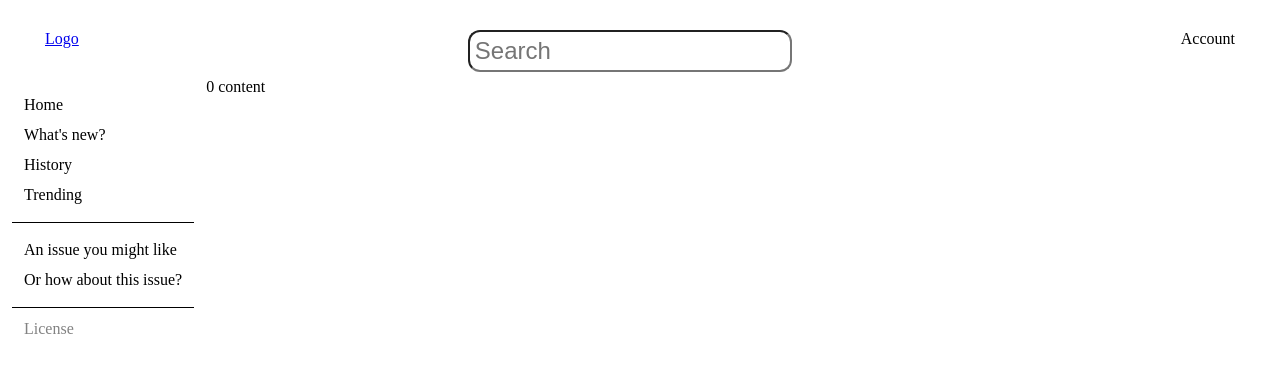
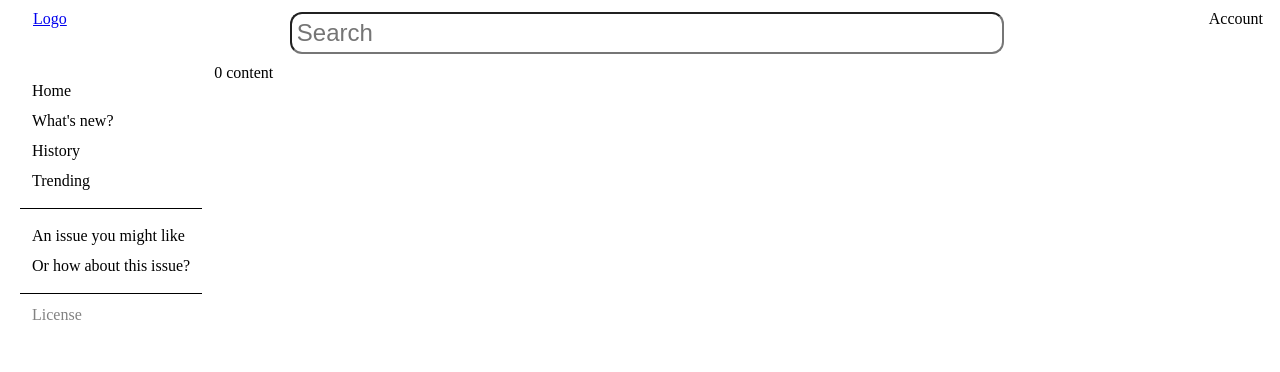
Before and after one commit to jbearer/bill-tracker, a React (Create React App) app in the folder clients/browser/: page / in a window 1280 px wide. Shown: the top 372 px of the page. Built offline with nearby package versions, Linux system fonts and the light colour scheme.

Commit message:
Clean up layout and fix scrolling

```diff
--- a/clients/browser/package.json
+++ b/clients/browser/package.json
@@ -12,6 +12,7 @@
     "@types/react-dom": "^18.0.11",
     "@types/react-router": "^5.1.20",
     "@types/react-router-dom": "^5.3.3",
+    "jss-plugin-extend": "^10.10.0",
     "react": "^18.2.0",
     "react-dom": "^18.2.0",
     "react-jss": "^10.10.0",
--- /dev/null
+++ b/clients/browser/public/index.css
@@ -0,0 +1,6 @@
+body {
+    /* Always show scroll bars so that the width of the page is the same on pages with scrolling
+       content and pages without. This prevents a resizing of full-width elements like the navbar
+       when switching between pages. */
+    overflow: scroll;
+}
--- a/clients/browser/public/index.html
+++ b/clients/browser/public/index.html
@@ -9,6 +9,7 @@
       name="description"
       content="Web site created using create-react-app"
     />
+    <link rel="stylesheet" href="%PUBLIC_URL%/index.css" />
     <link rel="apple-touch-icon" href="%PUBLIC_URL%/logo192.png" />
     <!--
       manifest.json provides metadata used when your web app is installed on a
--- a/clients/browser/src/App.tsx
+++ b/clients/browser/src/App.tsx
@@ -1,38 +1,11 @@
 import React from 'react'
 import { Outlet, ScrollRestoration } from 'react-router-dom'
-import { createUseStyles } from 'react-jss'
-
-import NavBar from 'components/nav-bar'
-
-const useStyles = createUseStyles((theme) => ({
-  main: {
-    display: 'flex',
-    flexDirection: 'column'
-  },
-  header: {
-    flex: 'auto'
-  },
-  view: {
-    position: 'absolute',
-    top: '78px',
-    left: 0,
-    right: 0,
-    bottom: 0
-  }
-}))
 
 export default function App (): JSX.Element {
-  const classes = useStyles()
   return (
-    <main className={classes.main}>
-      <header className={classes.header}>
-        {/* The navbar is for app-level actions like search and account management. */}
-        <NavBar />
-      </header>
-      <div className={classes.view}>
-        <Outlet />
-      </div>
+    <div>
+      <Outlet />
       <ScrollRestoration />
-    </main>
+    </div>
   )
 }
--- a/clients/browser/src/components/nav-bar.tsx
+++ b/clients/browser/src/components/nav-bar.tsx
@@ -5,15 +5,19 @@ import { createUseStyles } from 'react-jss'
 const useStyles = createUseStyles((theme) => ({
   navBar: {
     display: 'flex',
-    justifyContent: 'space-between',
-    padding: '12px'
+    justifyContent: 'space-between'
   },
   navItem: {
     margin: '10px 25px'
   },
+  searchItem: {
+    extend: 'navItem',
+    flex: '0 1 700px'
+  },
   searchBar: {
-    flex: '0 1 700px',
+    width: '100%',
     padding: '5px',
+    margin: '2px',
     borderRadius: '12px',
     fontSize: 24
   }
@@ -27,7 +31,7 @@ export default function NavBar (): JSX.Element {
       <div className={classes.navItem}>
         <Link to="/">Logo</Link>
       </div>
-      <Form className={classes.navItem} action="/search">
+      <Form className={classes.searchItem} action="/search">
         <input type="text" name="query" placeholder="Search" className={classes.searchBar}/>
       </Form>
       <div className={classes.navItem}>
--- a/clients/browser/src/layouts/main.tsx
+++ b/clients/browser/src/layouts/main.tsx
@@ -2,13 +2,31 @@ import React from 'react'
 import { createUseStyles } from 'react-jss'
 
 import AppMenu from 'components/app-menu'
+import NavBar from 'components/nav-bar'
+
+const headerHeight = 64
 
 const useStyles = createUseStyles((theme) => ({
+  header: {
+    position: 'fixed',
+    top: 0,
+    height: headerHeight,
+    width: '100%',
+    backgroundColor: 'white',
+    zIndex: 1
+  },
   view: {
+    marginTop: headerHeight,
     display: 'flex',
     justifyContent: 'center'
   },
+  menu: {
+    position: 'sticky',
+    top: headerHeight,
+    alignSelf: 'flex-start'
+  },
   appMenu: {
+    extend: 'menu',
     flex: '0 1 auto'
   },
   content: {
@@ -16,6 +34,7 @@ const useStyles = createUseStyles((theme) => ({
     overflow: 'auto'
   },
   viewMenu: {
+    extend: 'menu',
     flex: '0 1 256px'
   }
 }))
@@ -28,7 +47,12 @@ interface MainLayoutProps {
 export default function MainLayout ({ children, menu }: MainLayoutProps): JSX.Element {
   const classes = useStyles()
   return (
-    <div className={classes.view}>
+    <div>
+      <header className={classes.header}>
+          {/* The navbar is for app-level actions like search and account management. */}
+          <NavBar />
+      </header>
+      <main className={classes.view}>
         <div className={classes.appMenu}>
           {/* The app menu is for app-level navigation. It renders as a sidebar on the left. */}
           <AppMenu />
@@ -46,6 +70,7 @@ export default function MainLayout ({ children, menu }: MainLayoutProps): JSX.El
           */}
           {menu}
         </div>
+      </main>
     </div>
   )
 }
```
Also changed, not shown: 1 other file (tests, documents, lock files or other folders). Lines whose indentation alone changed are shown as unchanged.
